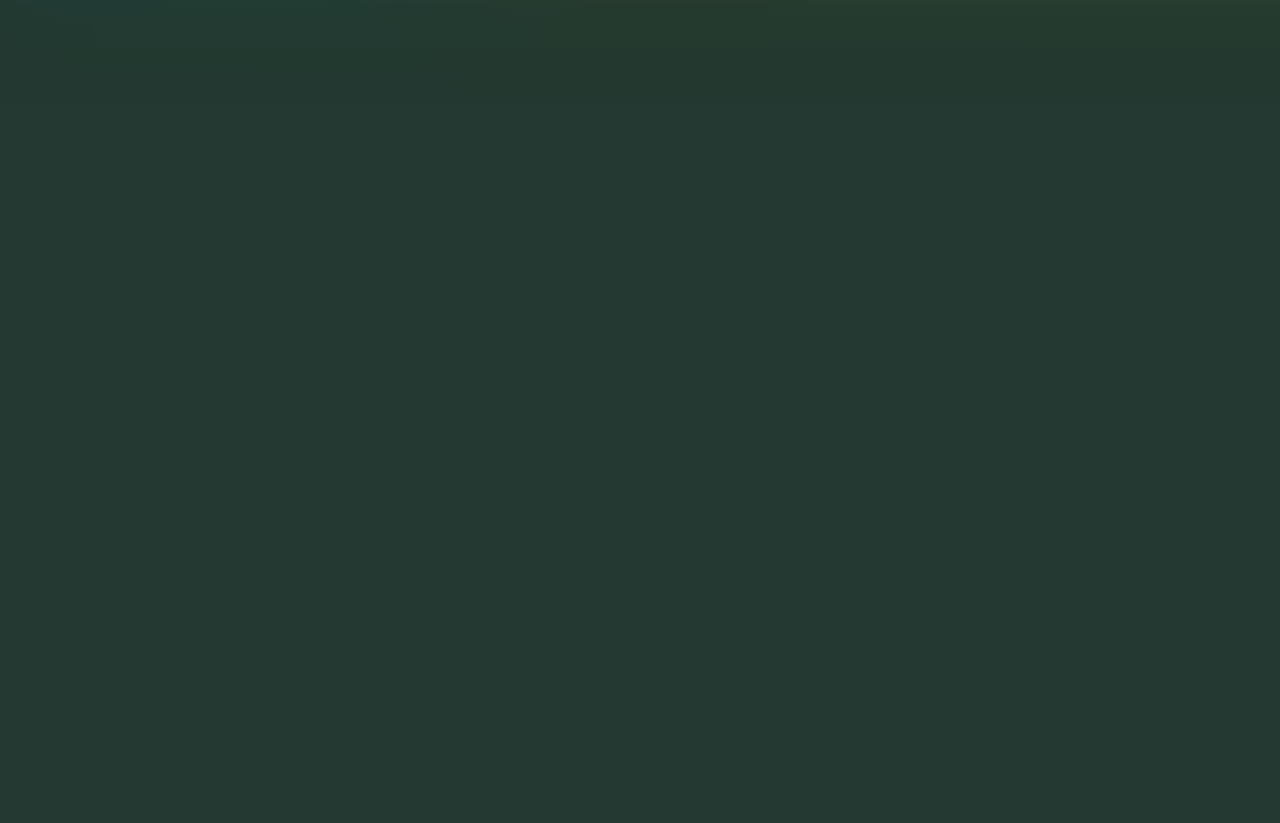
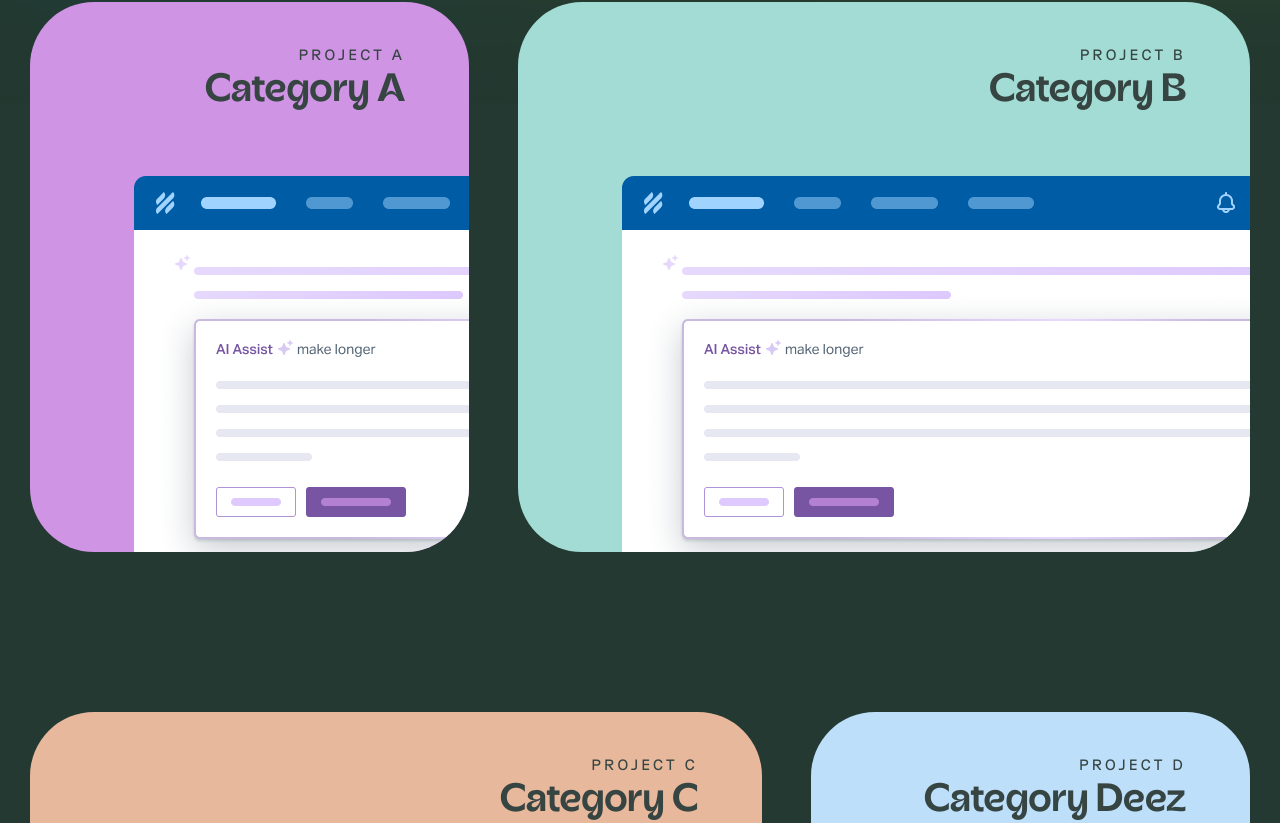
Before and after one commit to tjoab/portfolio-site, a React (Create React App) app: page / in a window 1280 px wide. Shown: the part 697-1520 px from the top of the page. Before the commit the page ends 800 px from the top, so only its background shows below. Built offline with nearby package versions, Linux system fonts and the light colour scheme.

Commit message:
added card portion base layout

```diff
--- /dev/null
+++ b/src/components/Card.js
@@ -0,0 +1,26 @@
+import React from "react";
+import "./styles/Card.css";
+
+function Card(props) {
+  const { projName, category, imageSrc } = props;
+
+  return (
+    <a className="card">
+      <div className="card-wrap">
+        <div className="info">
+          <span className="proj-title">{projName}</span>
+          <h2>{category}</h2>
+        </div>
+        <div className="inner">
+          <div className="image-holder">
+            <figure>
+              <img className="card-image" src={imageSrc} alt="imgHolder"></img>
+            </figure>
+          </div>
+        </div>
+      </div>
+    </a>
+  );
+}
+
+export default Card;
--- /dev/null
+++ b/src/components/styles/Card.css
@@ -0,0 +1,96 @@
+.card {
+  max-height: 550px;
+  border-radius: 4rem;
+  width: 100%;
+  color: hsla(171, 11%, 24%, 1);
+  background: var(--_background);
+  cursor: pointer;
+  transition: all 0.5s cubic-bezier(0.175, 0.885, 0.32, 1.275);
+  display: flex;
+  flex-direction: column;
+  text-decoration: none;
+  box-sizing: border-box;
+}
+.card-wrap {
+  padding: 2.652rem 4rem 0;
+  border-radius: 4rem;
+  display: flex;
+  flex-direction: column;
+  width: 100%;
+  height: 100%;
+  position: relative;
+  overflow: hidden;
+  box-sizing: border-box;
+}
+
+.info {
+  text-align: right;
+  display: flex;
+  flex-direction: column;
+  z-index: 100;
+  box-sizing: border-box;
+  line-height: 1.5;
+}
+
+.inner {
+  position: relative;
+  z-index: 50;
+  transition: all 0.8s cubic-bezier(0.175, 0.885, 0.32, 1.275);
+  display: flex;
+  flex: 1;
+  justify-content: center;
+  align-items: flex-end;
+  margin-top: 2.652rem;
+}
+
+.proj-title {
+  font-size: 0.9375rem;
+  text-transform: uppercase;
+  letter-spacing: 3px;
+  text-align: right;
+  font-weight: 500;
+  font-family: "gt", -apple-system, BlinkMacSystemFont, "Segoe UI", Roboto,
+    Oxygen, Ubuntu, Cantarell, "Open Sans", "Helvetica Neue", sans-serif;
+}
+
+h2 {
+  font-size: clamp(1.5rem, 1.0982rem + 1.7143vw, 2.8125rem);
+  line-height: 130%;
+  font-family: "acorn", -apple-system, BlinkMacSystemFont, "Segoe UI", Roboto,
+    Oxygen, Ubuntu, Cantarell, "Open Sans", "Helvetica Neue", sans-serif;
+  font-weight: 700;
+  margin: 0;
+  display: block;
+  margin-inline-start: 0px;
+  margin-inline-end: 0px;
+}
+
+.image-holder {
+  margin: 0 auto;
+  width: 100%;
+  max-width: 1300px;
+  display: block;
+  align-items: flex-end;
+}
+
+figure {
+  position: relative;
+  margin: 0;
+  display: block;
+  margin-block-start: 1em;
+  margin-block-end: 1em;
+  margin-inline-start: 40px;
+  margin-inline-end: 40px;
+}
+.card-image {
+  opacity: 1;
+  transition: all 0.2s ease-in-out;
+  max-width: inherit;
+  position: relative;
+  z-index: 50;
+  width: 810px;
+  height: 422px;
+  aspect-ratio: auto 810 / 422;
+  overflow-clip-margin: content-box;
+  overflow: clip;
+}
--- a/src/pages/Home.js
+++ b/src/pages/Home.js
@@ -1,7 +1,30 @@
 import React from "react";
 import HeroHome from "../components/HeroHome";
+import Card from "../components/Card";
+import "./styles/Home.css";
+import AI from "../resources/ai.png";
 
 function Home() {
-  return <HeroHome />;
+  return (
+    <>
+      <HeroHome />
+      <div className="cards">
+        <div className="card-content">
+          <div className="card1">
+            <Card projName="Project A" category="Category A" imageSrc={AI} />
+          </div>
+          <div className="card2">
+            <Card projName="Project B" category="Category B" imageSrc={AI} />
+          </div>
+          <div className="card3">
+            <Card projName="Project C" category="Category C" imageSrc={AI} />
+          </div>
+          <div className="card4">
+            <Card projName="Project D" category="Category Deez" imageSrc={AI} />
+          </div>
+        </div>
+      </div>
+    </>
+  );
 }
 export default Home;
--- /dev/null
+++ b/src/pages/styles/Home.css
@@ -0,0 +1,63 @@
+.cards {
+  margin-top: max(
+    2.652rem,
+    calc(2.652rem + (84 - 42) * ((100vw - 375px) / (1600 - 375)))
+  );
+  padding: 0 calc(1.5rem + 6px) calc(4rem * 2);
+  box-sizing: border-box;
+  display: block;
+}
+
+.card-content {
+  grid-row-gap: calc(4rem * 2.5);
+  display: grid;
+  max-width: 1600px;
+  margin: 0 auto;
+  width: 100%;
+  grid-template-columns: repeat(25, 1fr);
+  box-sizing: border-box;
+}
+
+.card1 {
+  display: "contents";
+  background: hsla(284, 61%, 74%, 1);
+  color: hsla(171, 11%, 24%, 1);
+  grid-column-start: 1;
+  grid-column-end: 10;
+  box-sizing: border-box;
+  line-height: 1.5;
+  border-radius: 4rem;
+}
+
+.card2 {
+  display: "contents";
+  background: hsla(172, 45%, 75%, 1);
+  color: hsla(171, 11%, 24%, 1);
+  grid-column-start: 11;
+  grid-column-end: 26;
+  box-sizing: border-box;
+  line-height: 1.5;
+  border-radius: 4rem;
+}
+
+.card3 {
+  display: "contents";
+  background: hsla(22, 62%, 76%, 1);
+  color: hsla(171, 11%, 24%, 1);
+  grid-column-start: 1;
+  grid-column-end: 16;
+  box-sizing: border-box;
+  line-height: 1.5;
+  border-radius: 4rem;
+}
+
+.card4 {
+  display: "contents";
+  background: hsla(206, 84%, 86%, 1);
+  color: hsla(171, 11%, 24%, 1);
+  grid-column-start: 17;
+  grid-column-end: 26;
+  box-sizing: border-box;
+  line-height: 1.5;
+  border-radius: 4rem;
+}
```
Also changed, not shown: src/resources/ai.png (added).
